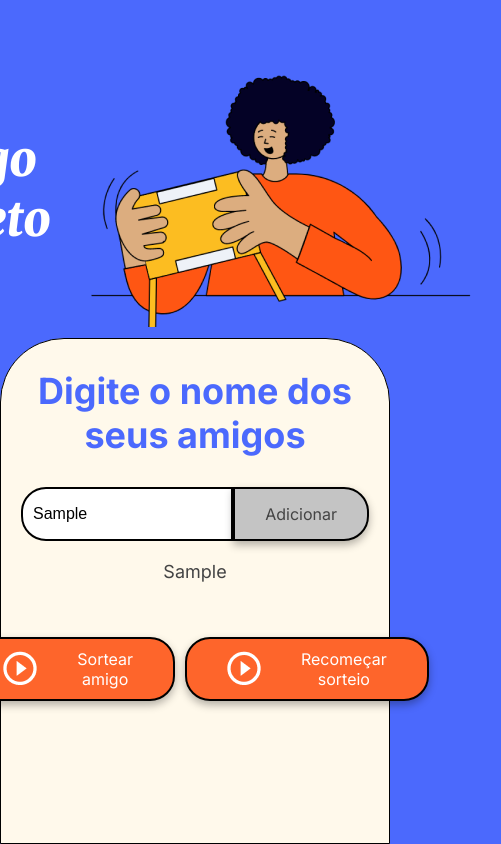
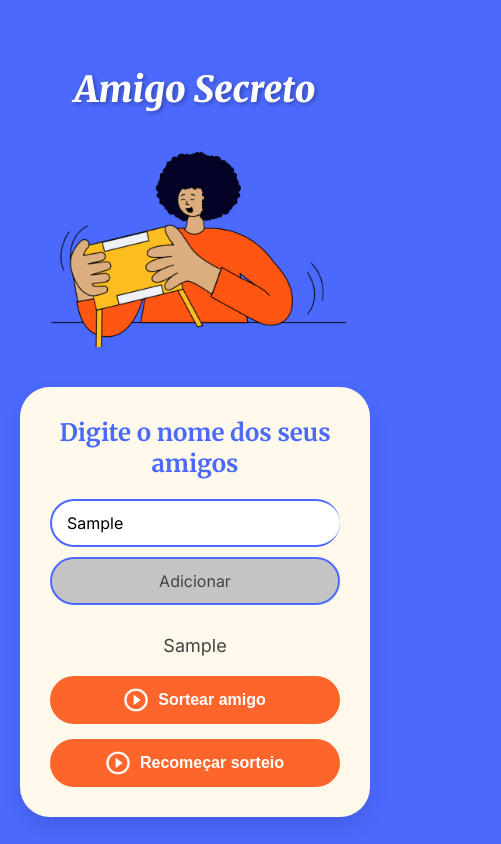
Before and after one commit to Like-a-stone/Desafio-Amigo-Secreto, a plain HTML site: page index.html in a window 390 px wide. Both pictures are taken after typing "Sample" into the empty fields and a click on the button "Adicionar". Shown: the whole page, 501 px wide, since content can reach past the window. Drawn offline with Linux system fonts and the light colour scheme.

Commit message:
Feat: estilos css melhorados

```diff
--- a/style.css
+++ b/style.css
@@ -6,9 +6,10 @@
     --color-button-hover: #e55720;
     --color-text: #444444;
     --color-white: #FFFFFF;
+    --font-primary: 'Merriweather', serif;
+    --font-secondary: 'Inter', sans-serif;
 }
 
-/* Estilos gerais */
 * {
     margin: 0;
     padding: 0;
@@ -16,149 +17,168 @@
 }
 
 body {
-    height: 100vh;
+    min-height: 100vh;
     background-color: var(--color-primary);
     display: flex;
     justify-content: center;
     align-items: center;
+    font-family: var(--font-secondary);
+    color: var(--color-text);
 }
 
 .main-content {
     display: flex;
     flex-direction: column;
-    height: 100%;
     width: 100%;
+    max-width: 800px;
+    margin: 20px;
 }
 
-/* Banner */
 .header-banner {
-    flex: 40%;
     display: flex;
     justify-content: center;
     align-items: center;
-    padding: 40px 0 0;
+    gap: 20px;
+    padding: 40px 0;
 }
 
-/* Seção de entrada */
-.input-section {
-    flex: 60%;
-    background-color: var(--color-secondary);
-    border: 1px solid #000;
-    border-radius: 64px 64px 0 0;
-    display: flex;
-    flex-direction: column;
-    align-items: center;
-    padding: 20px;
-    width: 100%;
+.header-banner img {
+    max-width: 100%;
+    height: auto;
 }
 
-/* Títulos */
+.input-section {
+    background-color: var(--color-secondary);
+    border-radius: 30px;
+    padding: 30px;
+    box-shadow: 0 10px 20px rgba(0, 0, 0, 0.1);
+}
+
 .main-title {
-    font-size: 48px;
-    font-family: "Merriweather", serif;
+    font-size: clamp(36px, 5vw, 48px);
+    font-family: var(--font-primary);
     font-weight: 900;
     font-style: italic;
     color: var(--color-white);
+    text-shadow: 2px 2px 4px rgba(0, 0, 0, 0.3);
 }
 
 .section-title {
-    font-family: "Inter", serif;
-    font-size: 36px;
+    font-family: var(--font-primary);
+    font-size: clamp(24px, 4vw, 36px);
     font-weight: 700;
     color: var(--color-primary);
-    margin: 10px 0;
+    margin-bottom: 20px;
     text-align: center;
 }
 
-/* Contêineres de entrada e botão */
 .input-wrapper {
     display: flex;
     justify-content: center;
     width: 100%;
     max-width: 600px;
-    margin-top: 20px;
+    margin: 0 auto 20px;
 }
 
 .input-name {
-    width: 100%;
-    padding: 10px;
-    border: 2px solid #000;
+    flex-grow: 1;
+    padding: 12px 15px;
+    border: 2px solid var(--color-primary);
+    border-right: none;
     border-radius: 25px 0 0 25px;
     font-size: 16px;
-}
-
-.button-container {
-    display: flex;
-    gap: 10px;
-    width: 300px;
-    justify-content: center;
-}
-
-/* Estilos de entrada de texto */
-.input-title {
-    flex: 1;
-    padding: 10px 15px;
-    font-size: 16px;
-    border: 2px solid #333;
-    border-right: none;
-    border-radius: 25px 0 0 25px;
-    font-family: "Merriweather", serif;
-    box-shadow: 0 4px 8px rgba(0, 0, 0, 0.3);
-}
-
-/* Estilos de botão */
-button {
-    padding: 15px 30px;
-    font-family: "Inter", sans-serif;
-    font-size: 16px;
-    border: 2px solid #000;
-    border-radius: 25px;
-    box-shadow: 0 4px 8px rgba(0, 0, 0, 0.3);
-    cursor: pointer;
+    font-family: var(--font-secondary);
 }
 
 .button-add {
+    padding: 12px 20px;
     background-color: var(--color-tertiary);
     color: var(--color-text);
+    border: 2px solid var(--color-primary);
     border-radius: 0 25px 25px 0;
+    font-family: var(--font-secondary);
+    font-size: 16px;
+    cursor: pointer;
+    transition: background-color 0.3s ease;
 }
 
 .button-add:hover {
     background-color: #a1a1a1;
 }
 
-/* Listas */
-ul {
+.name-list, .result-list {
     list-style-type: none;
-    color: var(--color-text);
-    font-family: "Inter", sans-serif;
+    margin: 20px 0;
+    padding: 0;
+    text-align: center;
+}
+
+.name-list li {
+    margin-bottom: 10px;
     font-size: 18px;
-    margin: 20px 0;
 }
 
 .result-list {
-    margin-top: 15px;
-    color: #05DF05;
+    color: #fe652b;
     font-size: 22px;
     font-weight: bold;
-    text-align: center;
 }
 
-/* Botão de sortear título */
+.button-container {
+    display: flex;
+    flex-wrap: wrap;
+    gap: 15px;
+    justify-content: center;
+    margin-top: 20px;
+}
+
 .button-draw {
     display: flex;
     align-items: center;
-    width: 100%;
-    padding: 10px 40px;
+    justify-content: center;
+    padding: 12px 25px;
     color: var(--color-white);
     background-color: var(--color-button);
+    border: none;
+    border-radius: 25px;
     font-size: 16px;
+    font-weight: 600;
+    cursor: pointer;
+    transition: background-color 0.3s ease, transform 0.2s ease;
 }
 
 .button-draw img {
-    margin-right: 40px;
+    margin-right: 10px;
+    width: 24px;
+    height: 24px;
 }
 
 .button-draw:hover {
     background-color: var(--color-button-hover);
+    transform: translateY(-2px);
 }
+
+@media (max-width: 600px) {
+    .header-banner {
+        flex-direction: column;
+        text-align: center;
+    }
+
+    .input-wrapper {
+        flex-direction: column;
+    }
+
+    .input-name, .button-add {
+        width: 100%;
+        border-radius: 25px;
+        margin-bottom: 10px;
+    }
+
+    .button-container {
+        flex-direction: column;
+    }
+
+    .button-draw {
+        width: 100%;
+    }
+}
```
